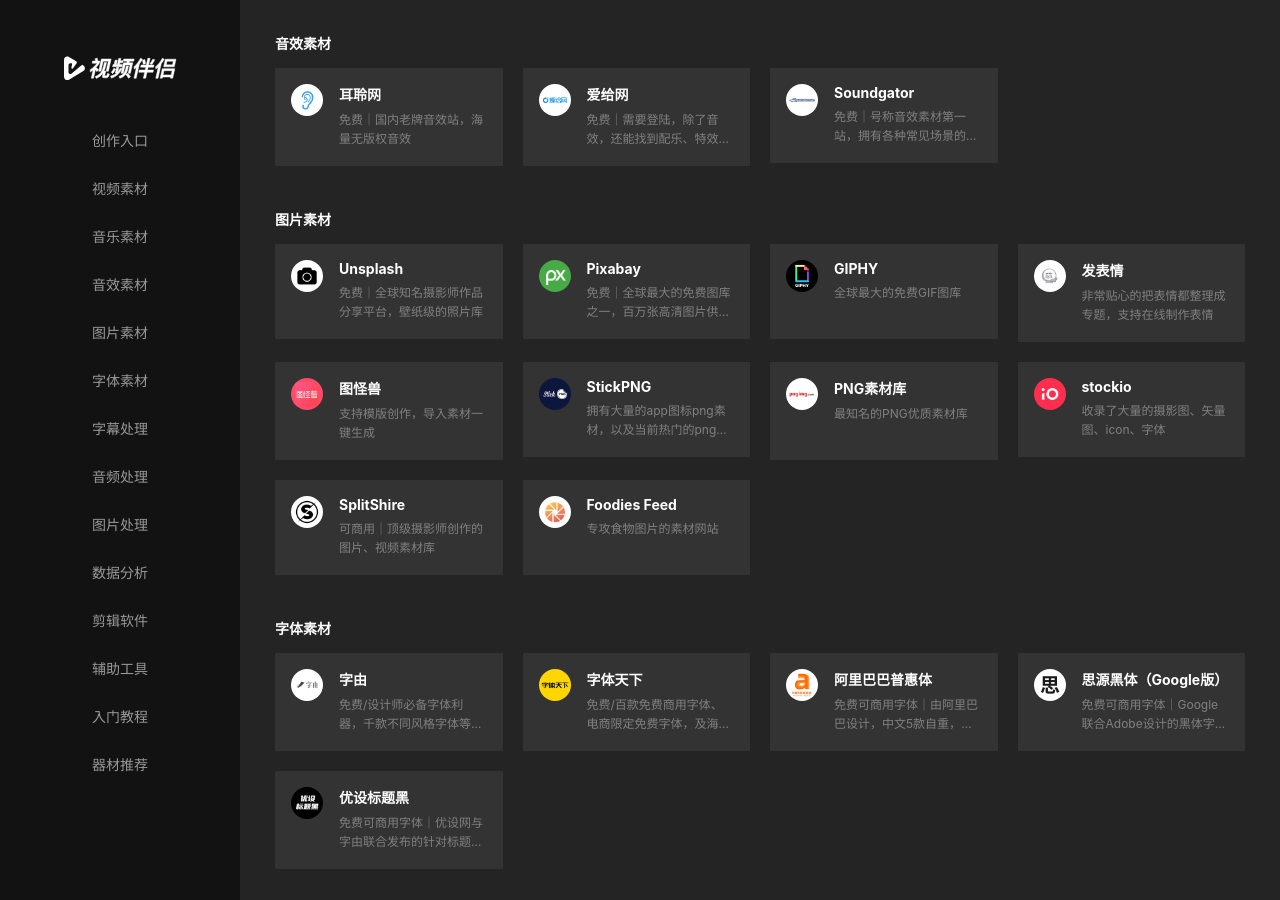
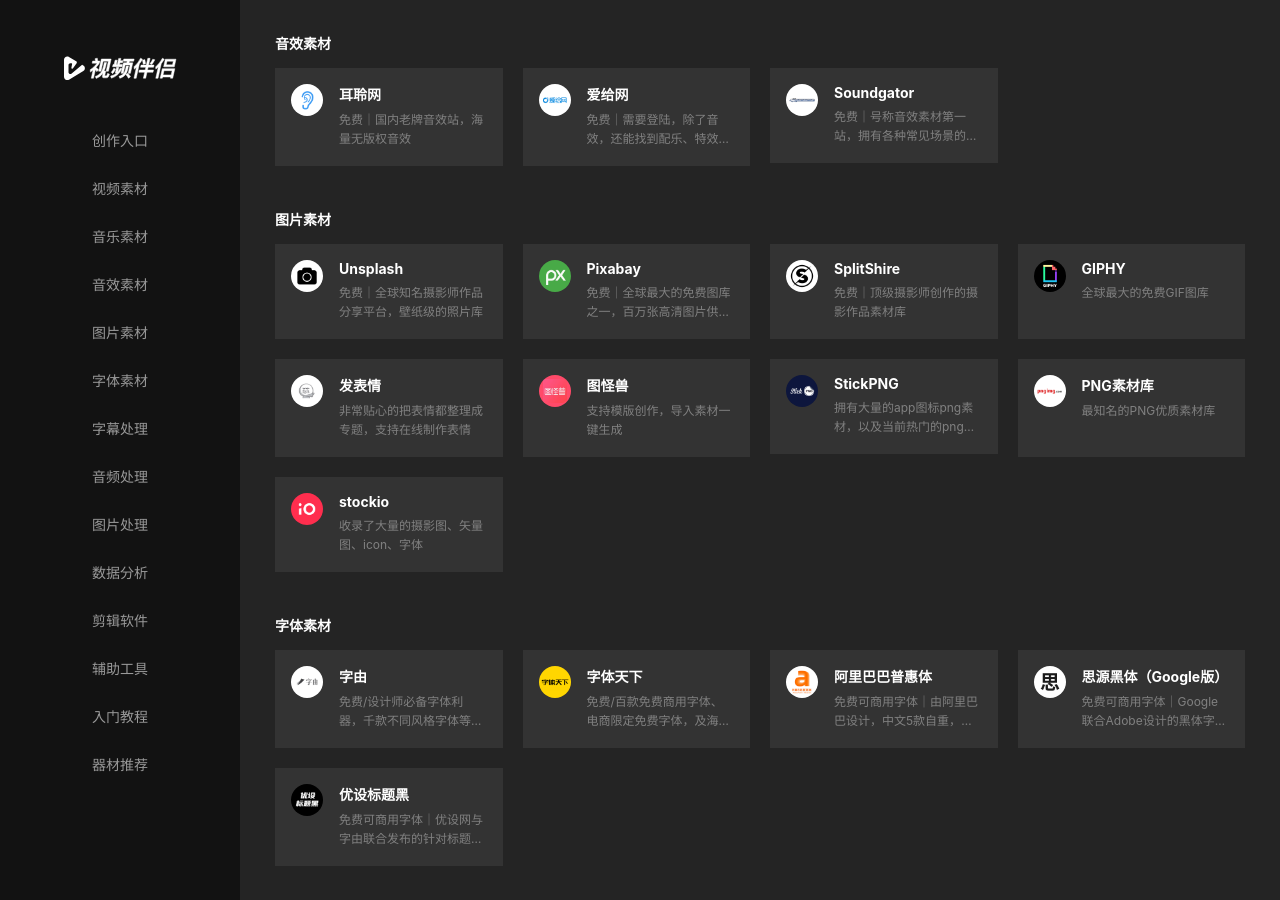
Before and after one commit to tinyao/spbv, a Jekyll site: the page built from index.html, in a window 1280 px wide and 900 px high, scrolled down 1001 px. Built offline with Jekyll 4.4.1, drawn with Linux system fonts in a browser that asks for light colours; comment, search, counter and statistics services are not loaded.

Commit message:
Update 配置 “navs”

```diff
--- a/_data/navs.yml
+++ b/_data/navs.yml
@@ -134,6 +134,10 @@
         icon: /items/pixabay.jpg
         url: https://pixabay.com/
         description: 免费｜全球最大的免费图库之一，百万张高清图片供你选择
+      - name: SplitShire
+        icon: /items/SplitShire.jpg
+        url: https://www.splitshire.com/
+        description: 免费｜顶级摄影师创作的摄影作品素材库
       - name: GIPHY
         icon: /items/giphy.jpg
         url: https://giphy.com/
@@ -158,14 +162,6 @@
         icon: /items/stockio.jpg
         url: https://www.stockio.com/
         description: 收录了大量的摄影图、矢量图、icon、字体
-      - name: SplitShire
-        icon: /items/SplitShire.jpg
-        url: https://www.splitshire.com/
-        description: 可商用｜顶级摄影师创作的图片、视频素材库
-      - name: Foodies Feed
-        icon: /items/Foodies-Feed.jpg
-        url: https://www.foodiesfeed.com/
-        description: 专攻食物图片的素材网站
   - groupName: 字体素材
     groupId: stock-fonts
     links:
```
